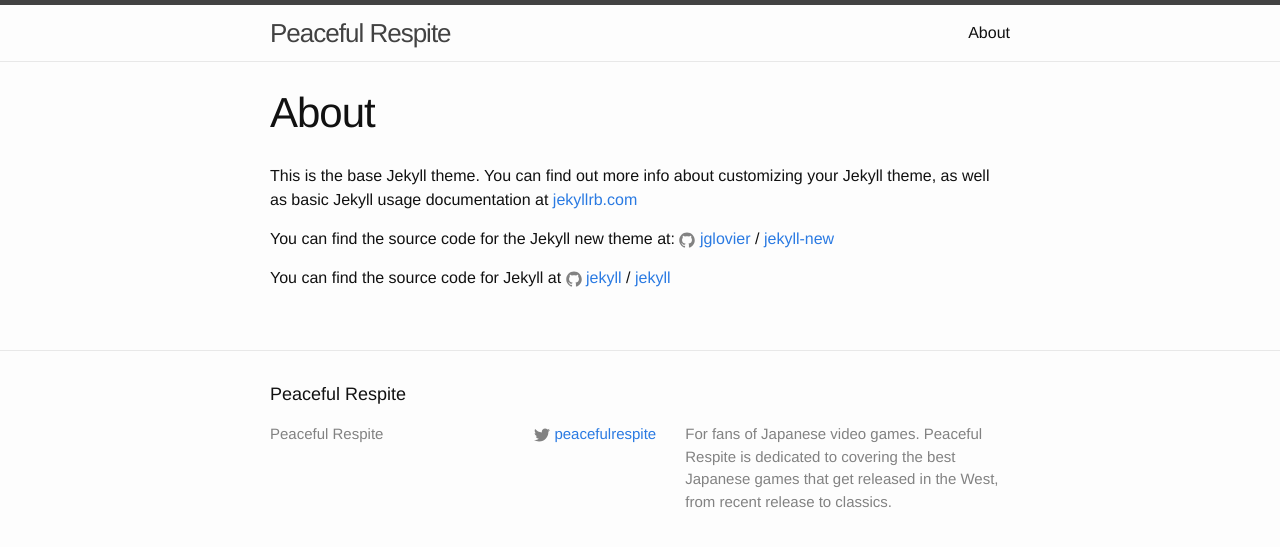
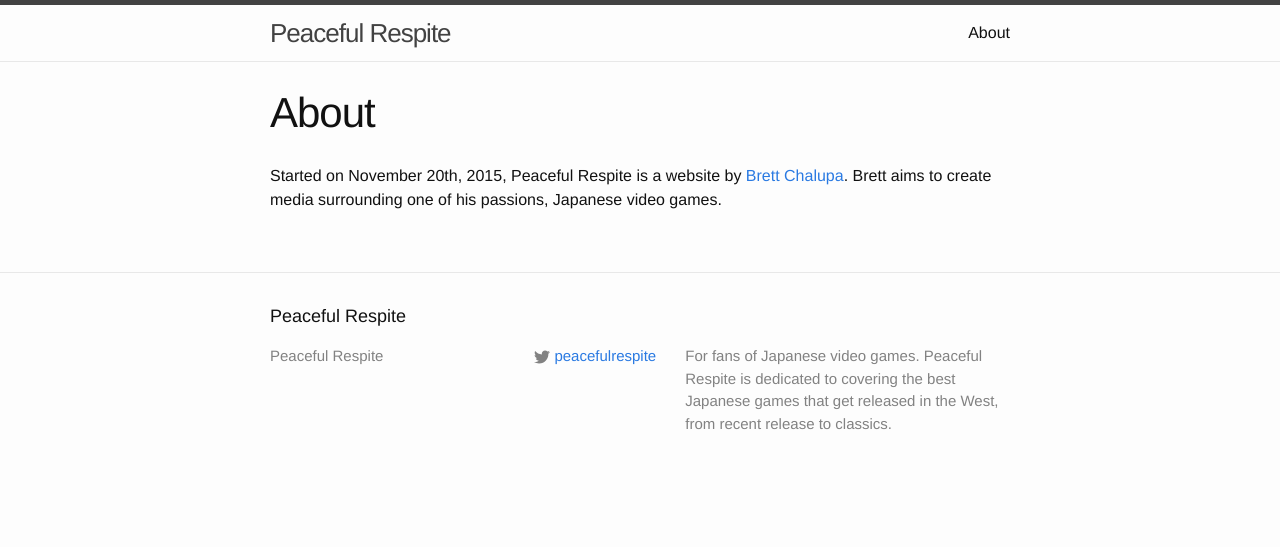
Before and after one commit to peacefulrespite/peacefulrespite.github.io, a Jekyll site: the page built from about.md, in a window 1280 px wide. Shown: the top 547 px of the page. Built offline with Jekyll 4.4.1, drawn with Linux system fonts in a browser that asks for light colours.

Commit message:
Update About page content
While not final content, this updates the page to have site specific
content.

```diff
--- a/about.md
+++ b/about.md
@@ -4,12 +4,6 @@
 permalink: /about/
 ---
 
-This is the base Jekyll theme. You can find out more info about customizing your Jekyll theme, as well as basic Jekyll usage documentation at [jekyllrb.com](http://jekyllrb.com/)
-
-You can find the source code for the Jekyll new theme at:
-{% include icon-github.html username="jglovier" %} /
-[jekyll-new](https://github.com/jglovier/jekyll-new)
-
-You can find the source code for Jekyll at
-{% include icon-github.html username="jekyll" %} /
-[jekyll](https://github.com/jekyll/jekyll)
+Started on November 20th, 2015, Peaceful Respite is a website by [Brett
+Chalupa](http://www.brettchalupa.com). Brett aims to create media
+surrounding one of his passions, Japanese video games.
```
